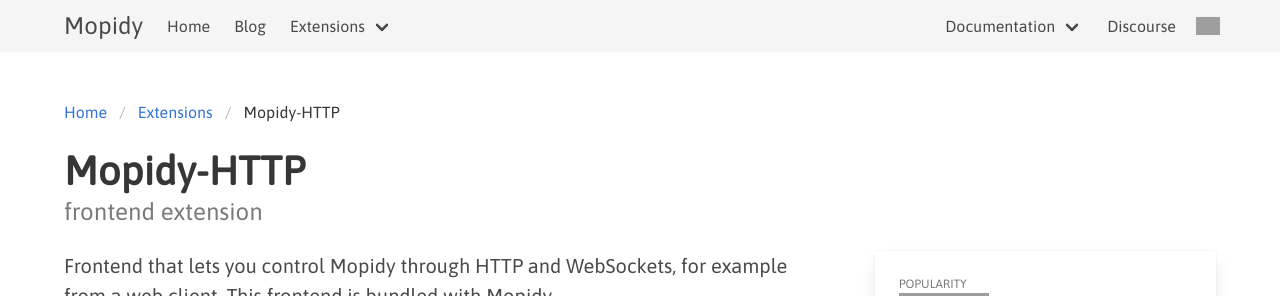
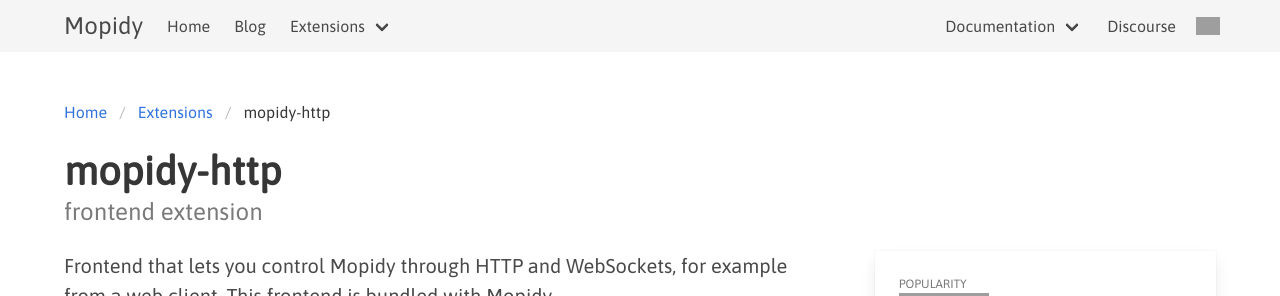
Before and after one commit to mopidy/website, a Jekyll site: the page built from _ext/http.md, in a window 1280 px wide. Shown: the top 296 px of the page. Built offline with Jekyll 4.4.1, drawn with Linux system fonts in a browser that asks for light colours; grey boxes are pictures that could not be loaded.

```diff
--- a/_ext/http.md
+++ b/_ext/http.md
@@ -1,5 +1,5 @@
 ---
-title: Mopidy-HTTP
+title: mopidy-http
 type: frontend
 dev:
   github: mopidy/mopidy
```
